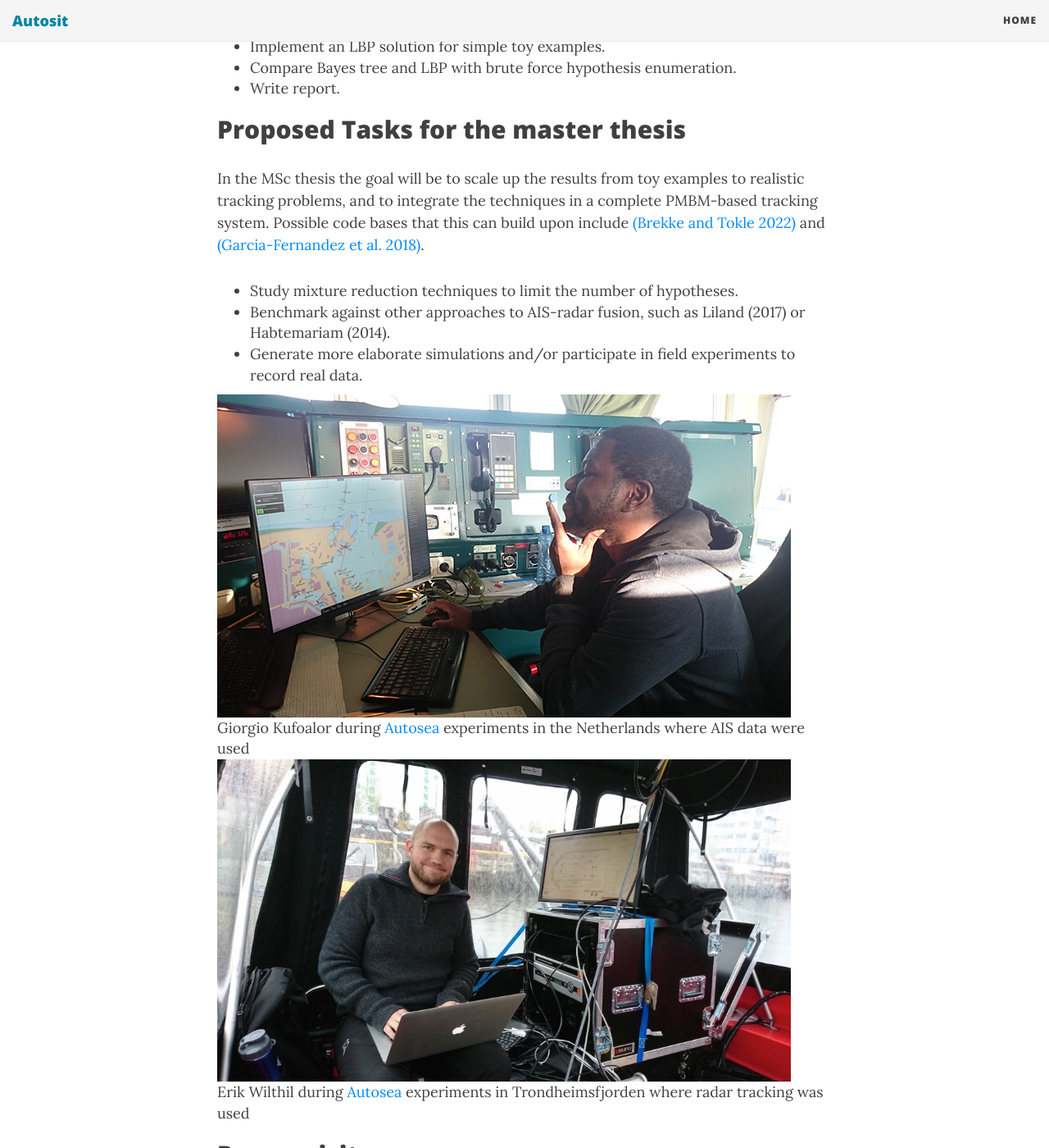
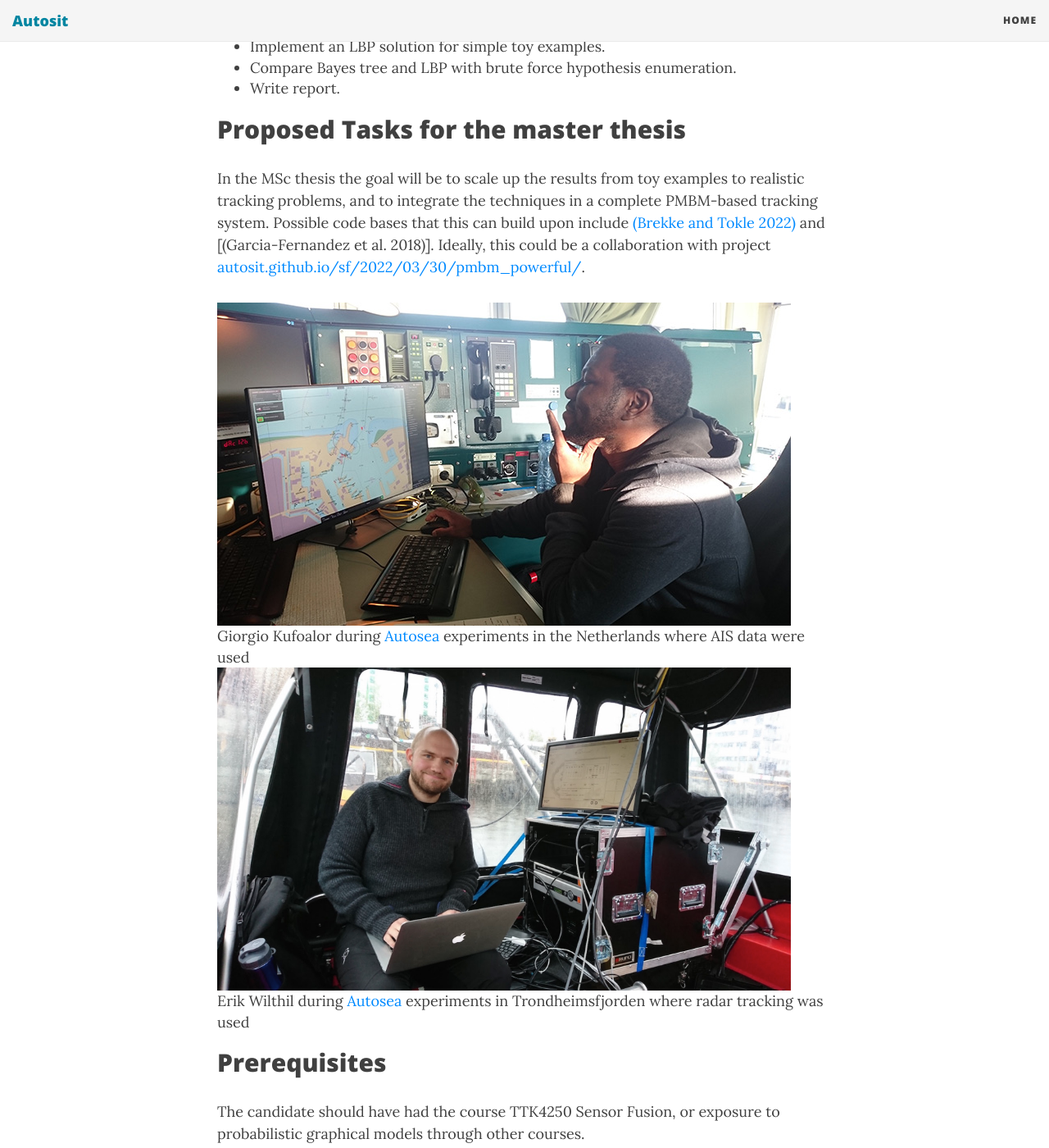
Before and after one commit to autosit/autosit.github.io, a Jekyll site: the page built from _posts/2022-03-30-pmbm_bp.md, in a window 1280 px wide and 1400 px high, scrolled down 1742 px. Shown: the whole window at 82% size. Built offline with Jekyll 4.4.1, drawn with Linux system fonts in a browser that asks for light colours; nearby versions of some CDN libraries; some of the changed text lies outside the part shown.

Commit message:
som links in bp

```diff
--- a/_posts/2022-03-30-pmbm_bp.md
+++ b/_posts/2022-03-30-pmbm_bp.md
@@ -37,11 +37,7 @@ The following tasks are proposed for the specialisation project:
 
 ## Proposed Tasks for the master thesis
 
-In the MSc thesis the goal will be to scale up the results from toy examples to realistic tracking problems, and to integrate the techniques in a complete PMBM-based tracking system. Possible code bases that this can build upon include [(Brekke and Tokle 2022)] and [(Garcia-Fernandez et al. 2018)].
-
-* Study mixture reduction techniques to limit the number of hypotheses.
-* Benchmark against other approaches to AIS-radar fusion, such as Liland (2017) or Habtemariam (2014).
-* Generate more elaborate simulations and/or participate in field experiments to record real data.
+In the MSc thesis the goal will be to scale up the results from toy examples to realistic tracking problems, and to integrate the techniques in a complete PMBM-based tracking system. Possible code bases that this can build upon include [(Brekke and Tokle 2022)] and [(Garcia-Fernandez et al. 2018)]. Ideally, this could be a collaboration with project [autosit.github.io/sf/2022/03/30/pmbm_powerful/].
 
 |<img src="{{site.url}}/assets/giorgio-den-helder.jpeg" width="700"> |
 | Giorgio Kufoalor during [Autosea] experiments in the Netherlands where AIS data were used |
@@ -74,4 +73,5 @@ Supervisor: [Edmund Brekke].
 [Autosea]: https://www.ntnu.edu/autosea
 [Milliampere]: https://www.ntnu.edu/autoferry
 [(Brekke and Tokle 2022)]: https://folk.ntnu.no/edmundfo/fusion2022preprints/BrekkeTokleExploration.pdf
-[(Garcia-Fernandez et al. 2018)]: https://ieeexplore.ieee.org/document/8289337
+[Garcia-Fernandez et al. 2018]: https://ieeexplore.ieee.org/document/8289337
+[autosit.github.io/sf/2022/03/30/pmbm_powerful/]: https://autosit.github.io/sf/2022/03/30/pmbm_powerful/
```
Also changed, not shown: other parts of _posts/2022-03-30-pmbm_bp.md (+3 -0 lines).
